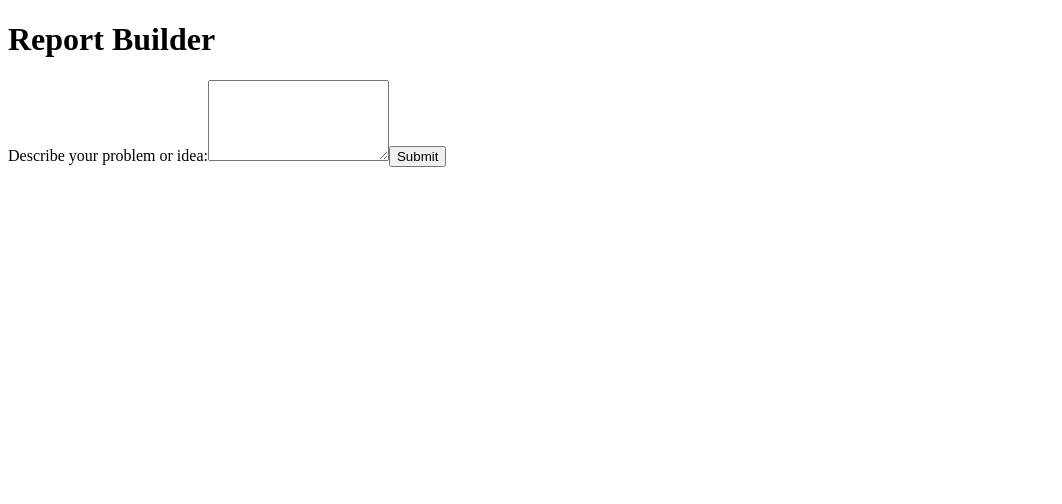
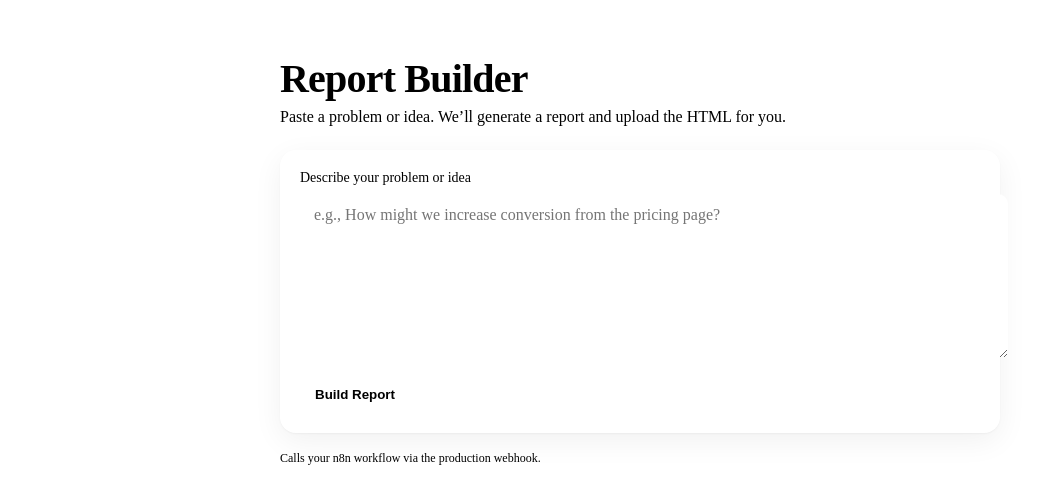
Before and after one commit to iamianmoss/report-uploader, a Next.js app: page / in a window 1280 px wide. Shown: the top 504 px of the page, without its empty margins (0-1062 px from the left). Built offline with nearby package versions, Linux system fonts and the light colour scheme.

Commit message:
Update page.tsx

```diff
--- a/app/page.tsx
+++ b/app/page.tsx
@@ -1,67 +1,181 @@
-"use client";
+'use client';
 
-import { useState } from "react";
+import { useState } from 'react';
 
 export default function Home() {
-  const [query, setQuery] = useState("");
-  const [loading, setLoading] = useState(false);
-  const [message, setMessage] = useState("");
+  const [problem, setProblem] = useState('');
+  const [submitting, setSubmitting] = useState(false);
+  const [resultUrl, setResultUrl] = useState<string | null>(null);
+  const [error, setError] = useState<string | null>(null);
 
   async function handleSubmit(e: React.FormEvent) {
     e.preventDefault();
-    setLoading(true);
-    setMessage("");
+    setSubmitting(true);
+    setResultUrl(null);
+    setError(null);
 
     try {
-      const res = await fetch("/api/submit", {
-        method: "POST",
-        headers: {
-          "Content-Type": "application/json",
-        },
-        body: JSON.stringify({ query }),
+      // Call your n8n webhook (use the PRODUCTION webhook).
+      // Put this in Vercel env: NEXT_PUBLIC_N8N_WEBHOOK_URL
+      const webhook = process.env.NEXT_PUBLIC_N8N_WEBHOOK_URL!;
+      const res = await fetch(webhook, {
+        method: 'POST',
+        headers: { 'Content-Type': 'application/json' },
+        body: JSON.stringify({ question: problem }),
       });
 
+      // Try JSON first; fall back to raw text
+      let data: any = null;
+      const text = await res.text();
+      try { data = JSON.parse(text); } catch (_) {}
+
       if (!res.ok) {
-        throw new Error(`Server error: ${res.status}`);
+        throw new Error(data?.message || text || 'Request failed');
       }
 
-      const data = await res.json();
-      setMessage(`✅ Submitted! Report ID: ${data.reportId}`);
+      // Accept either {url} or {html_url} or {link}
+      const link = data?.url || data?.html_url || data?.link || null;
+      setResultUrl(link);
     } catch (err: any) {
-      console.error(err);
-      setMessage("❌ Failed to submit query");
+      setError(err?.message || 'Something went wrong.');
     } finally {
-      setLoading(false);
+      setSubmitting(false);
     }
   }
 
   return (
-    <main className="flex min-h-screen flex-col items-center justify-center p-6">
-      <h1 className="text-3xl font-bold mb-4">Report Builder</h1>
-      <form
-        onSubmit={handleSubmit}
-        className="w-full max-w-md bg-white shadow-md rounded p-6"
-      >
-        <label htmlFor="query" className="block text-sm font-medium mb-2">
-          Describe your problem or idea:
-        </label>
-        <textarea
-          id="query"
-          value={query}
-          onChange={(e) => setQuery(e.target.value)}
-          className="w-full border rounded p-2 mb-4"
-          rows={5}
-          required
-        />
-        <button
-          type="submit"
-          disabled={loading}
-          className="bg-blue-600 text-white px-4 py-2 rounded hover:bg-blue-700 disabled:bg-gray-400"
-        >
-          {loading ? "Submitting..." : "Submit"}
-        </button>
-      </form>
-      {message && <p className="mt-4">{message}</p>}
+    <main>
+      <section className="wrap">
+        <header className="hero">
+          <h1>Report Builder</h1>
+          <p className="sub">
+            Paste a problem or idea. We’ll generate a report and upload the HTML for you.
+          </p>
+        </header>
+
+        <form className="card" onSubmit={handleSubmit}>
+          <label htmlFor="problem">Describe your problem or idea</label>
+          <textarea
+            id="problem"
+            value={problem}
+            onChange={(e) => setProblem(e.target.value)}
+            placeholder="e.g., How might we increase conversion from the pricing page?"
+            required
+          />
+          <button type="submit" disabled={submitting}>
+            {submitting ? 'Building…' : 'Build Report'}
+          </button>
+
+          {resultUrl && (
+            <p className="success">
+              ✅ Report uploaded. <a href={resultUrl} target="_blank">Open report</a>
+            </p>
+          )}
+          {error && <p className="error">⚠️ {error}</p>}
+        </form>
+
+        <footer className="fineprint">
+          Calls your n8n workflow via the production webhook.
+        </footer>
+      </section>
+
+      <style jsx>{`
+        :root {
+          --fg: #0f172a;       /* slate-900 */
+          --muted: #475569;    /* slate-600 */
+          --bg: #f8fafc;       /* slate-50 */
+          --card: #ffffff;
+          --border: #e2e8f0;   /* slate-200 */
+          --accent: #1e40af;   /* blue-800 */
+          --accentFg: #ffffff;
+          --accentHover: #1d4ed8; /* blue-700 */
+          --success: #0a7d27;
+          --error: #b91c1c;
+        }
+        main {
+          min-height: 100dvh;
+          background: radial-gradient(1200px 600px at 70% -10%, #e0f2fe 0, transparent 60%), var(--bg);
+          color: var(--fg);
+        }
+        .wrap {
+          max-width: 720px;
+          margin: 0 auto;
+          padding: 48px 20px 64px;
+        }
+        .hero {
+          margin-bottom: 24px;
+          text-align: left;
+        }
+        h1 {
+          font-size: clamp(28px, 4vw, 40px);
+          line-height: 1.15;
+          margin: 0 0 6px;
+          letter-spacing: -0.02em;
+        }
+        .sub {
+          margin: 0;
+          color: var(--muted);
+        }
+        .card {
+          background: var(--card);
+          border: 1px solid var(--border);
+          border-radius: 16px;
+          padding: 20px;
+          box-shadow:
+            0 1px 2px rgba(0,0,0,0.04),
+            0 8px 30px rgba(2,6,23,0.06);
+        }
+        label {
+          display: block;
+          font-size: 14px;
+          color: var(--muted);
+          margin-bottom: 8px;
+        }
+        textarea {
+          width: 100%;
+          min-height: 140px;
+          font: inherit;
+          padding: 12px 14px;
+          border: 1px solid var(--border);
+          border-radius: 10px;
+          resize: vertical;
+          background: #fff;
+          outline: none;
+        }
+        textarea:focus {
+          border-color: #93c5fd; /* blue-300 */
+          box-shadow: 0 0 0 4px rgba(59,130,246,0.15);
+        }
+        button {
+          margin-top: 14px;
+          padding: 10px 14px;
+          border-radius: 10px;
+          border: 1px solid transparent;
+          background: var(--accent);
+          color: var(--accentFg);
+          font-weight: 600;
+          cursor: pointer;
+        }
+        button:hover { background: var(--accentHover); }
+        button[disabled] {
+          opacity: 0.6;
+          cursor: progress;
+        }
+        .success, .error {
+          margin-top: 12px;
+          font-size: 14px;
+        }
+        .success a {
+          color: var(--accent);
+          text-decoration: underline;
+        }
+        .error { color: var(--error); }
+        .fineprint {
+          margin-top: 18px;
+          font-size: 12px;
+          color: var(--muted);
+        }
+      `}</style>
     </main>
   );
 }
```
